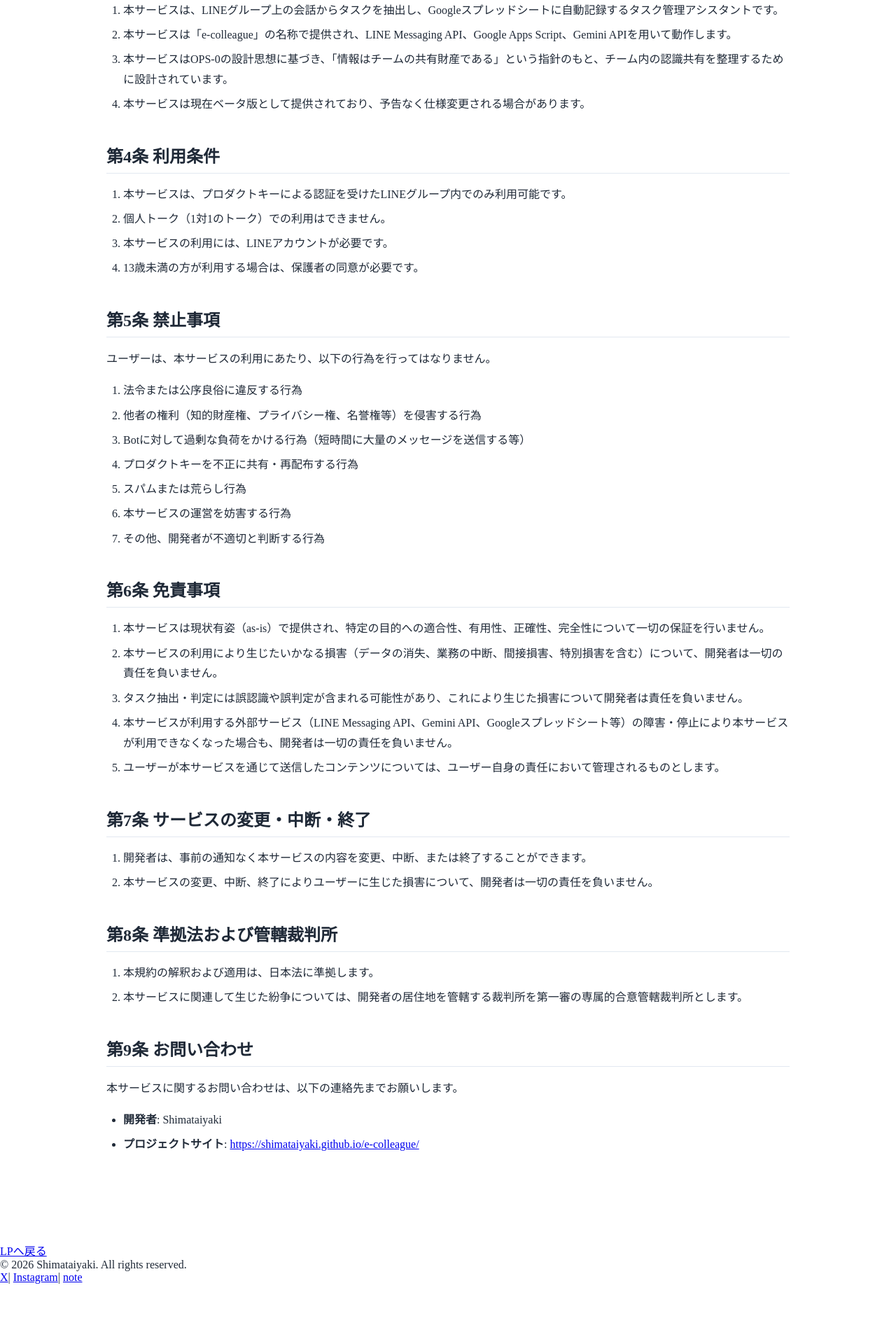
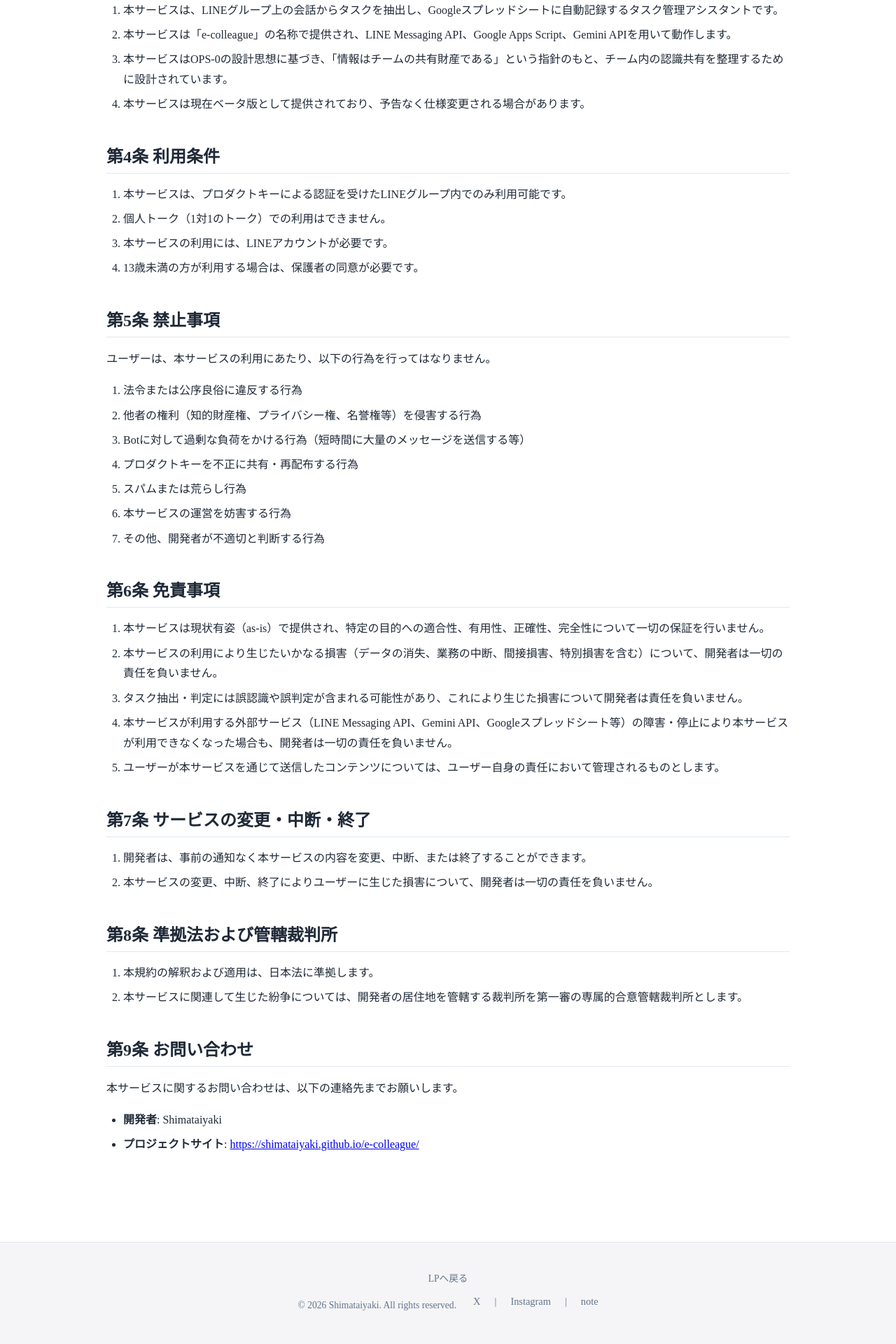
Before and after one commit to shimataiyaki/shimataiyaki.github.io, a Jekyll site: the page built from e-colleague/terms.html, in a window 1280 px wide. Shown: the part 1264-3184 px from the top of the page at 70% size. Built offline with Jekyll 4.4.1, drawn with Linux system fonts in a browser that asks for light colours; before the commit the page ends 3098 px from its top, so only the background shows below that.

Commit message:
Update document.css

```diff
--- a/assets/css/document.css
+++ b/assets/css/document.css
@@ -83,3 +83,68 @@
   margin: 0 auto;
   padding: 100px 1.5rem;
 }
+
+/* フッター */
+.main-footer-ec {
+    margin-top: 0;
+    padding: 40px 1.5rem;
+    text-align: center;
+    font-size: 0.9rem;
+    color: var(--muted-text);
+    border-top: 1px solid var(--border-color);
+    background: var(--gray-bg);
+}
+
+.footer-links {
+    display: flex;
+    gap: 20px;
+    justify-content: center;
+    flex-wrap: wrap;
+    margin-bottom: 16px;
+    font-size: 0.85rem;
+}
+
+.footer-links a {
+    color: var(--muted-text);
+    text-decoration: none;
+    font-weight: 500;
+    transition: color 0.2s;
+}
+
+.footer-links a:hover {
+    color: #1d1d1f;
+}
+
+.footer-bottom {
+    display: flex;
+    align-items: center;
+    justify-content: center;
+    gap: 24px;
+    flex-wrap: wrap;
+}
+
+.footer-bottom p {
+    margin: 0;
+    font-size: 0.85rem;
+    color: var(--muted-text);
+}
+
+.sns-links-ec {
+    display: flex;
+    gap: 20px;
+    justify-content: center;
+    flex-wrap: wrap;
+    margin-bottom: 12px;
+}
+
+.sns-links-ec a {
+    color: var(--muted-text);
+    text-decoration: none;
+    font-weight: 500;
+    font-size: 0.9rem;
+    transition: color 0.2s;
+}
+
+.sns-links-ec a:hover {
+    color: #1d1d1f;
+}
```
